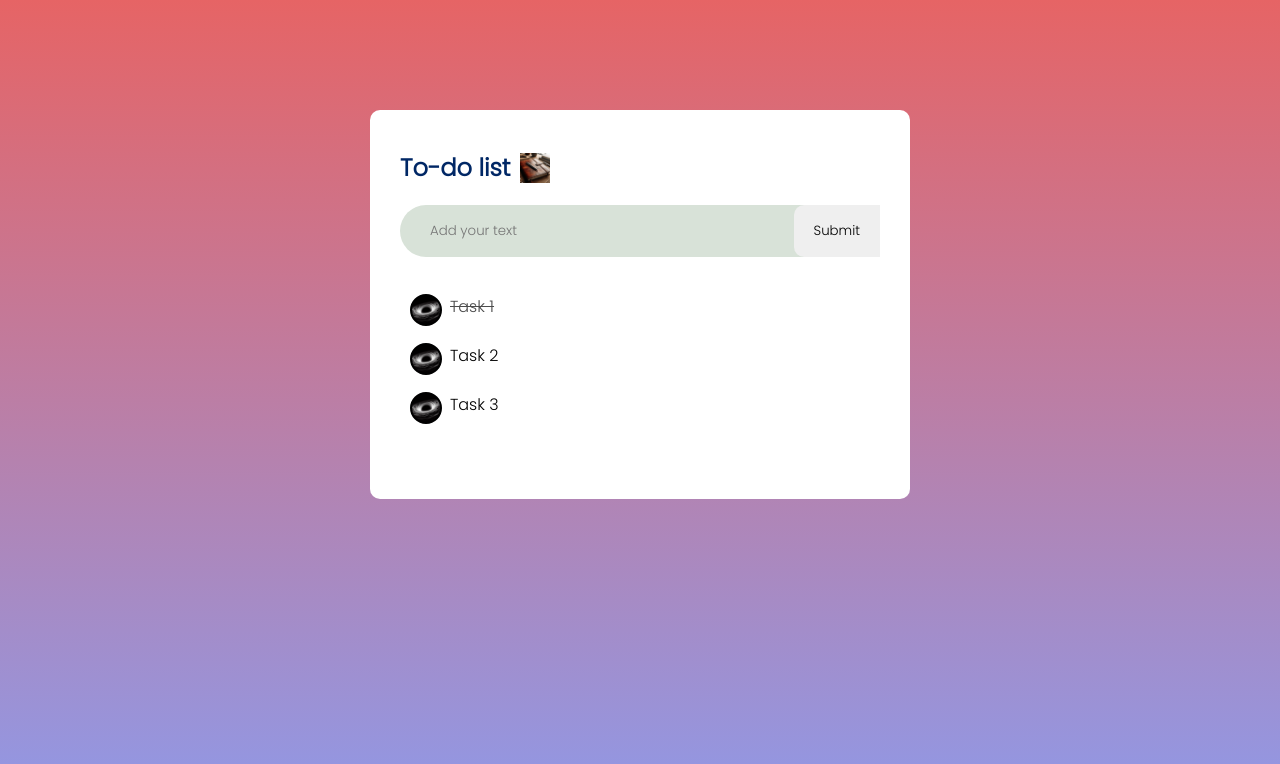
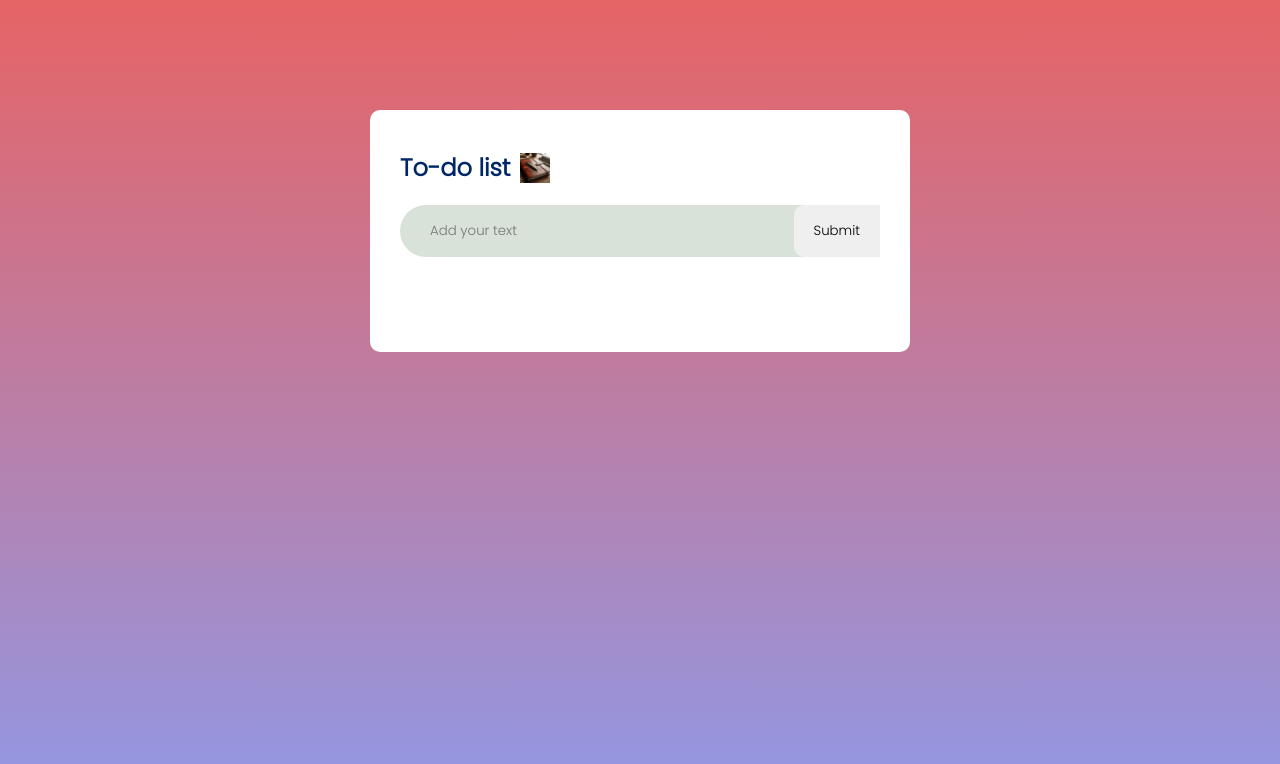
Before and after one commit to mittalparas/todolist, a plain HTML site: page index.html in a window 1280 px wide. Drawn offline with Linux system fonts and the light colour scheme.

Commit message:
Adding js file

```diff
--- a/index.html
+++ b/index.html
@@ -17,11 +17,12 @@
                 <button>Submit</button>
             </div>
             <ul id="list-container">
-                <li class="checked">Task 1</li>
+                <!-- <li class="checked">Task 1</li>
                 <li>Task 2</li>
-                <li>Task 3</li>
+                <li>Task 3</li> -->
             </ul>
         </div>
     </div>
+    <script src="script.js"></script>
 </body>
 </html>
--- a/style.css
+++ b/style.css
@@ -88,5 +88,5 @@ ul li.checked {
 }
 
 ul li.checked::before {
-    background-image: url(/images/checklist.jfif);
+    background-image: url(/images/checked.jfif);
 }
```
Also changed, not shown: images/checked.jfif (added).
